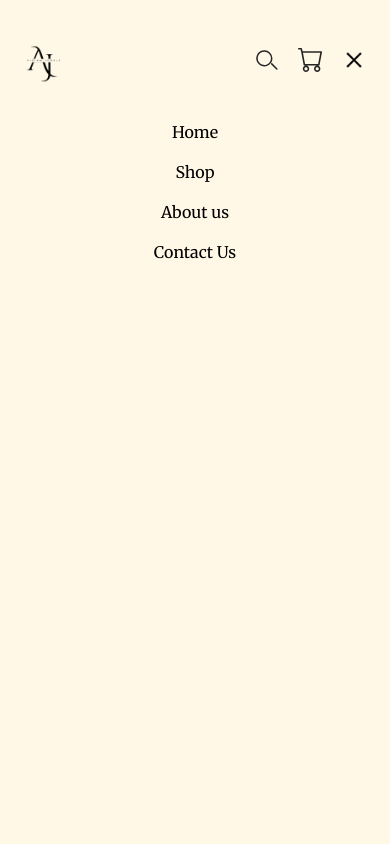
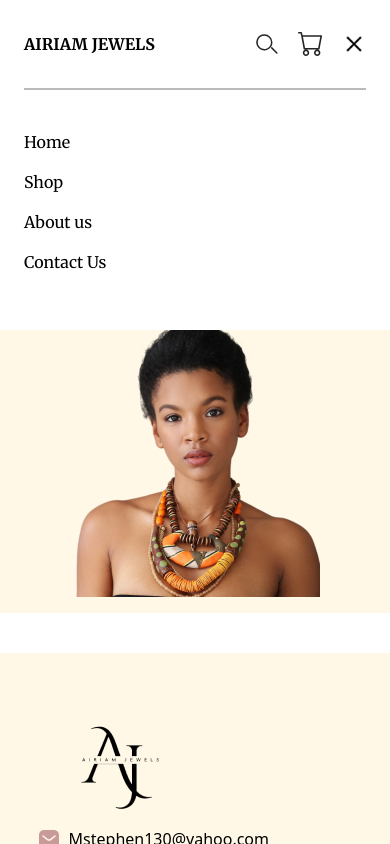
Before and after one commit to Mikwuegbu/Airiam_jewels, a React (Vite) app: page / in a window 390 px wide. Both pictures are taken after a click on the button 354 px from the left and 60 px from the top of the page. Shown: the top 844 px of the page. Built offline with nearby package versions, Linux system fonts and the light colour scheme.

Commit message:
corrected navBar & Footer

```diff
--- a/src/Components/Footer.tsx
+++ b/src/Components/Footer.tsx
@@ -66,7 +66,7 @@ const footerData: footerOptions[] = [
 
 const Footer = () => {
 	return (
-		<footer className="lg:flex grid justify-center gap-10 bg-[#FFF8E7] my-10 py-10 px-6">
+		<footer className="lg:flex grid justify-center gap-10 bg-[#FFF8E7] my-10 py-10 px-6 ">
 			<div className="">
 				<div>
 					<img src={logo} alt={logo} />
--- a/src/Components/Navbar.tsx
+++ b/src/Components/Navbar.tsx
@@ -48,9 +48,13 @@ const Navbar = () => {
 				</div>
 			</div>
 			{/* mobile Navigation */}
-			<div className="flex lg:hidden justify-between items-center px-2 py-8 bg-[#FFF8E7]">
-				<div className="">
-					<img src={logo} alt={logo} className="w-[74px]" />
+			<div
+				className={`flex lg:hidden justify-between items-center px-2 py-8 ${
+					toggle ? 'bg-white' : 'bg-[#FFF8E7]'
+				} `}
+			>
+				<div className="font-MerriWeather font-bold text-base px-4">
+					<p>AIRIAM JEWELS</p>
 				</div>
 				<div className="flex gap-5 pr-4">
 					<button>
@@ -70,9 +74,10 @@ const Navbar = () => {
 						className={`${
 							toggle == false
 								? 'hidden'
-								: 'absolute top-28 left-0 right-0 mt-2 z-10 text-center space-y-4 font-MerriWeather font-normal bg-[#FFF8E7] h-screen'
+								: 'absolute top-20 left-0 right-0 mt-2 z-10 text-left px-6 space-y-4 font-MerriWeather font-normal bg-white py-0 pb-14'
 						}`}
 					>
+						{toggle && <hr className="border-b border-[#BABABA] mb-10" />}
 						<div>Home</div>
 						<div>Shop</div>
 						<div>About us</div>
```
